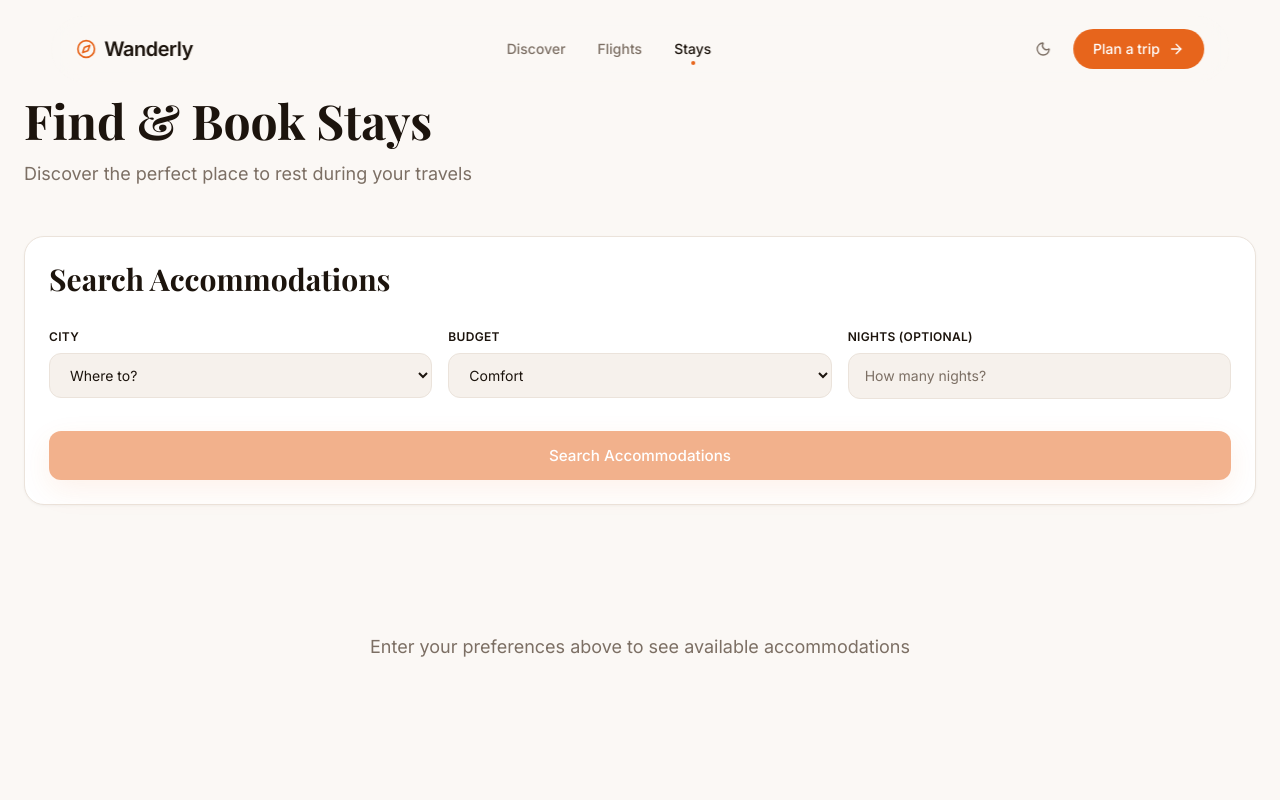
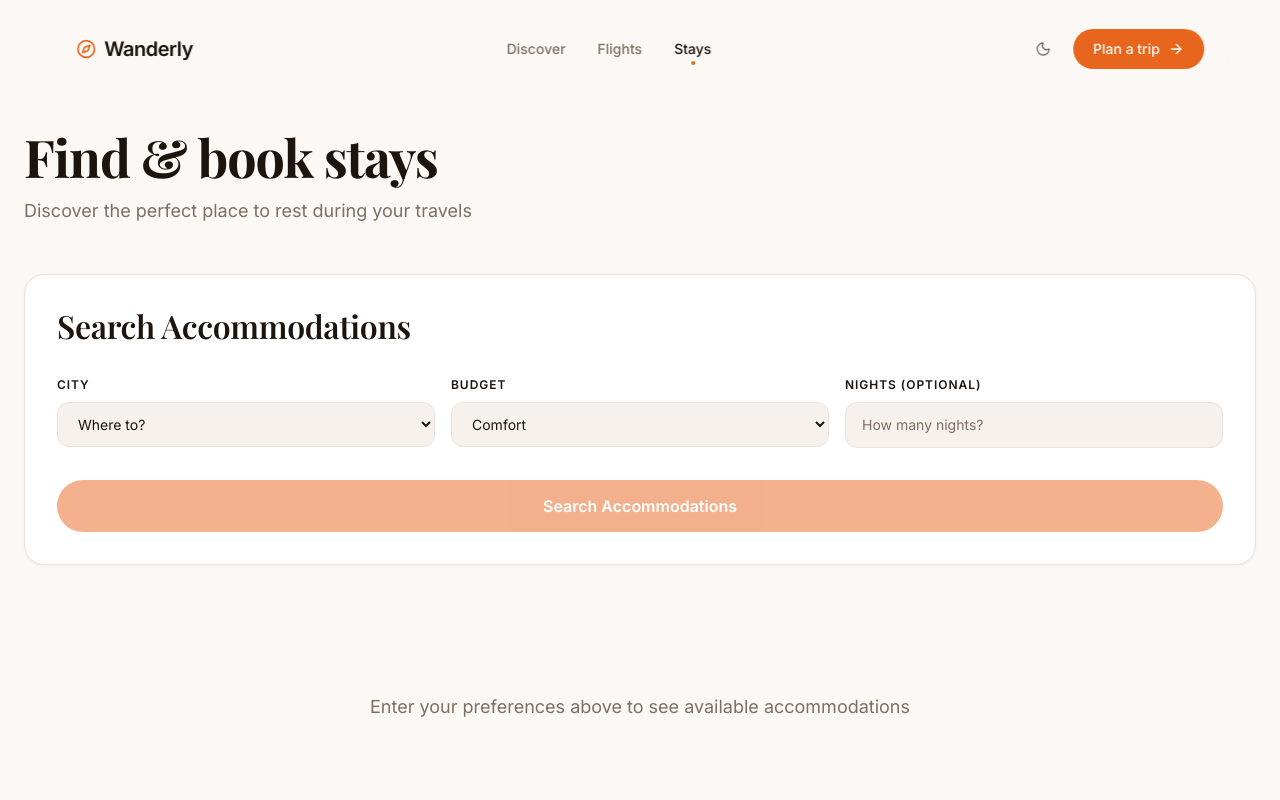
Before and after one commit to youssefassis/travel-planner, a Next.js app: page /stays in a window 1280 px wide. Shown: the top 800 px of the page. Built offline with nearby package versions, Linux system fonts and the light colour scheme.

Commit message:
[STYLE] restyle stays page with dark-safe cards on shared primitives

```diff
--- a/src/app/stays/page.tsx
+++ b/src/app/stays/page.tsx
@@ -3,25 +3,34 @@
 import { Suspense, useState } from "react";
 import { useSearchParams } from "next/navigation";
 import { motion } from "framer-motion";
+import { Building2, BedDouble, Hotel, Star } from "lucide-react";
 import StaySearch, { StaySearchFormData } from "@/features/stays/components/StaySearch";
 import { searchStays } from "@/features/stays/lib/searchStays";
 import { StayOption, StayType } from "@/features/stays/types";
 import { BudgetTier } from "@/domain/types";
 import { getCity } from "@/domain/cities";
+import Container from "@/components/ui/Container";
+import PageHeader from "@/components/ui/PageHeader";
+import Button from "@/components/ui/Button";
+import { fadeInUp, staggerChildren } from "@/components/motion";
 
 const GRADIENTS = [
-  "bg-gradient-to-br from-[#ff6b35] to-[#004e89]",
-  "bg-gradient-to-br from-[#34495e] to-[#e74c3c]",
-  "bg-gradient-to-br from-[#8b4513] to-[#2f4f4f]",
-  "bg-gradient-to-br from-[#d4af37] to-[#a0826d]",
-  "bg-gradient-to-br from-[#228b22] to-[#8b4513]",
-  "bg-gradient-to-br from-[#ff6b35] to-[#f7931e]",
+  "from-[var(--primary)]/80 to-[var(--accent)]/70",
+  "from-[var(--primary-light)] to-[var(--primary-dark)]",
+  "from-[var(--accent-light)] to-[var(--accent-dark)]",
+  "from-[var(--primary)] to-[var(--primary-light)]",
 ];
 
 const TYPE_LABELS: Record<StayType, string> = {
   hotel: "Hotel",
   apartment: "Apartment",
   hostel: "Hostel",
+};
+
+const TYPE_ICONS: Record<StayType, typeof Hotel> = {
+  hotel: Hotel,
+  apartment: Building2,
+  hostel: BedDouble,
 };
 
 const StayCard = ({
@@ -32,17 +41,21 @@ const StayCard = ({
   stay: StayOption;
   index: number;
   nights?: number;
-}) => (
+}) => {
+  const TypeIcon = TYPE_ICONS[stay.type];
+
+  return (
     <motion.div
-    initial={{ opacity: 0, y: 20 }}
-    animate={{ opacity: 1, y: 0 }}
-    transition={{ delay: index * 0.1 }}
-    whileHover={{ y: -8 }}
+      variants={fadeInUp}
+      whileHover={{ y: -4 }}
       className="bg-[var(--card)] border border-[var(--border)] rounded-2xl overflow-hidden shadow-md hover:shadow-lg transition-all"
     >
       {/* Image */}
-    <div className={`h-48 ${GRADIENTS[index % GRADIENTS.length]} relative`}>
-      <div className="absolute top-3 right-3 bg-white/90 px-3 py-1 rounded-full">
+      <div
+        className={`h-48 bg-gradient-to-br ${GRADIENTS[index % GRADIENTS.length]} relative flex items-center justify-center`}
+      >
+        <TypeIcon className="text-white/40 w-10 h-10" />
+        <div className="absolute top-3 right-3 bg-[var(--card)]/90 backdrop-blur-sm px-3 py-1 rounded-full">
           <p className="text-sm font-semibold text-[var(--fg)]">
             €{stay.pricePerNight}/night
           </p>
@@ -51,7 +64,7 @@ const StayCard = ({
 
       {/* Content */}
       <div className="p-5">
-      <h3 className="text-xl font-serif font-bold text-[var(--fg)] mb-1">{stay.name}</h3>
+        <h3 className="text-h3 text-[var(--fg)] mb-1">{stay.name}</h3>
         <p className="text-sm text-[var(--muted)] mb-4">
           {TYPE_LABELS[stay.type]} · {stay.city}
         </p>
@@ -61,7 +74,7 @@ const StayCard = ({
           <span className="text-sm font-semibold text-[var(--fg)]">
             {stay.rating.toFixed(1)}
           </span>
-        <span className="text-yellow-500">★</span>
+          <Star className="w-4 h-4 fill-amber-500 text-amber-500" />
         </div>
 
         {/* Amenities */}
@@ -85,10 +98,13 @@ const StayCard = ({
         )}
 
         {/* Button */}
-      <button className="w-full btn btn-primary text-white text-sm">View & Book</button>
+        <Button size="md" className="w-full">
+          View & Book
+        </Button>
       </div>
     </motion.div>
   );
+};
 
 function validCityId(id: string | null): string {
   return id && getCity(id) ? id : "";
@@ -123,21 +139,12 @@ function StaysPageContent() {
 
   return (
     <div className="min-h-screen bg-[var(--bg)] text-[var(--fg)]">
-      <div className="pt-20 sm:pt-24 pb-16 sm:pb-20">
-        <div className="max-w-[1400px] mx-auto px-4 sm:px-6">
-          {/* Header Section */}
-          <motion.div
-            initial={{ opacity: 0, y: 20 }}
-            animate={{ opacity: 1, y: 0 }}
-            className="mb-10 sm:mb-12"
-          >
-            <h1 className="text-3xl sm:text-4xl md:text-5xl font-serif font-bold text-[var(--fg)] mb-3 sm:mb-4">
-              Find & Book Stays
-            </h1>
-            <p className="text-sm sm:text-base md:text-lg text-[var(--muted)]">
-              Discover the perfect place to rest during your travels
-            </p>
-          </motion.div>
+      <div className="pt-28 md:pt-32 pb-16 sm:pb-20">
+        <Container size="wide">
+          <PageHeader
+            title="Find & book stays"
+            description="Discover the perfect place to rest during your travels"
+          />
 
           {/* Search Form */}
           <div className="mb-12 sm:mb-16">
@@ -152,14 +159,17 @@ function StaysPageContent() {
           {/* Results */}
           {searchResults && searchResults.length > 0 && (
             <motion.div initial={{ opacity: 0, y: 20 }} animate={{ opacity: 1, y: 0 }}>
-              <h2 className="text-2xl font-serif font-bold text-[var(--fg)] mb-6">
-                Available Accommodations
-              </h2>
-              <div className="grid grid-cols-1 md:grid-cols-2 lg:grid-cols-3 gap-6">
+              <h2 className="text-h2 text-[var(--fg)] mb-6">Available Accommodations</h2>
+              <motion.div
+                initial="hidden"
+                animate="visible"
+                variants={staggerChildren(0.06)}
+                className="grid grid-cols-1 md:grid-cols-2 lg:grid-cols-3 gap-6"
+              >
                 {searchResults.map((stay, idx) => (
                   <StayCard key={stay.id} stay={stay} index={idx} nights={nights} />
                 ))}
-              </div>
+              </motion.div>
             </motion.div>
           )}
 
@@ -188,7 +198,7 @@ function StaysPageContent() {
               </p>
             </motion.div>
           )}
-        </div>
+        </Container>
       </div>
     </div>
   );
--- a/src/features/stays/components/StaySearch.tsx
+++ b/src/features/stays/components/StaySearch.tsx
@@ -4,6 +4,9 @@ import { useMemo, useState } from "react";
 import { motion } from "framer-motion";
 import { BudgetTier } from "@/domain/types";
 import { CITIES } from "@/domain/cities";
+import Card from "@/components/ui/Card";
+import Button from "@/components/ui/Button";
+import { fadeInUp } from "@/components/motion";
 
 export type StaySearchFormData = {
   cityId: string;
@@ -50,23 +53,14 @@ export default function StaySearch({
   };
 
   return (
-    <motion.form
-      initial={{ opacity: 0, y: 20 }}
-      animate={{ opacity: 1, y: 0 }}
-      onSubmit={handleSubmit}
-      className="card bg-[var(--card)] border border-[var(--border)]"
-    >
-      <h2 className="text-2xl sm:text-3xl font-serif font-bold text-[var(--fg)] mb-6 sm:mb-8">
-        Search Accommodations
-      </h2>
+    <motion.div initial="hidden" animate="visible" variants={fadeInUp}>
+      <Card as="form" padding="lg" onSubmit={handleSubmit}>
+        <h2 className="text-h2 text-[var(--fg)] mb-6 sm:mb-8">Search Accommodations</h2>
 
         <div className="grid grid-cols-1 sm:grid-cols-2 lg:grid-cols-3 gap-3 sm:gap-4 mb-6 sm:mb-8">
           {/* City */}
           <div>
-          <label
-            htmlFor="stay-city"
-            className="text-xs font-semibold text-[var(--fg)] uppercase tracking-wide block mb-2"
-          >
+            <label htmlFor="stay-city" className="text-caption text-[var(--fg)] block mb-2">
               City
             </label>
             <select
@@ -87,10 +81,7 @@ export default function StaySearch({
 
           {/* Budget */}
           <div>
-          <label
-            htmlFor="stay-budget"
-            className="text-xs font-semibold text-[var(--fg)] uppercase tracking-wide block mb-2"
-          >
+            <label htmlFor="stay-budget" className="text-caption text-[var(--fg)] block mb-2">
               Budget
             </label>
             <select
@@ -108,10 +99,7 @@ export default function StaySearch({
 
           {/* Nights */}
           <div>
-          <label
-            htmlFor="stay-nights"
-            className="text-xs font-semibold text-[var(--fg)] uppercase tracking-wide block mb-2"
-          >
+            <label htmlFor="stay-nights" className="text-caption text-[var(--fg)] block mb-2">
               Nights (optional)
             </label>
             <input
@@ -128,13 +116,10 @@ export default function StaySearch({
           </div>
         </div>
 
-      <button
-        type="submit"
-        disabled={!cityId}
-        className="w-full btn btn-primary btn-lg text-white font-semibold disabled:opacity-50 disabled:cursor-not-allowed"
-      >
+        <Button type="submit" size="lg" className="w-full" disabled={!cityId}>
           Search Accommodations
-      </button>
-    </motion.form>
+        </Button>
+      </Card>
+    </motion.div>
   );
 }
```
Lines whose indentation alone changed are shown as unchanged.
